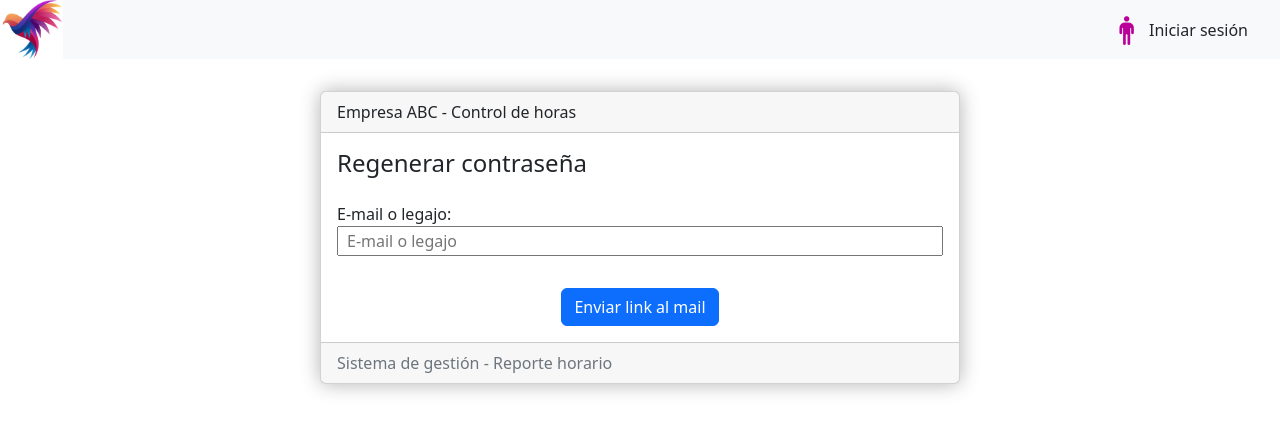
After one commit to dollycalvo/sgpartes, a Django app: page /regenerar in a window 1280 px wide. The commit adds this page. Shown: the top 432 px of the page. Run offline with Django 3.2, Linux system fonts and the light colour scheme.

Commit message:
Sistema de regeneración de contraseñas completo

```diff
--- a/partes/management/commands/crear_usuarios.py
+++ b/partes/management/commands/crear_usuarios.py
@@ -3,7 +3,7 @@ from partes.models import Agentes, RegistroDiario, Planilla
 from django.contrib.auth.hashers import make_password
 
 class Command(BaseCommand):
-    help = 'Closes the specified poll for voting'
+    help = 'Agrega o actualiza usuarios al sistema'
 
     # def add_arguments(self, parser):
     #     parser.add_argument('poll_ids', nargs='+', type=int)
--- a/partes/models.py
+++ b/partes/models.py
@@ -21,3 +21,7 @@ class RegistroDiario(models.Model):
     dia = models.SmallIntegerField()
     codigo = models.CharField(max_length=3)
     observaciones = models.TextField()
+
+class RegeneracionPW(models.Model):
+    agente = models.ForeignKey(Agentes, on_delete=models.DO_NOTHING, default=None)
+    codigo = models.CharField(max_length=64)
--- a/partes/static/css/sgpartes.css
+++ b/partes/static/css/sgpartes.css
@@ -112,3 +112,12 @@
     margin-top: 0.5rem;
     width: 100%;
 }
+
+.link-regenerar {
+    margin-top: 1rem;
+}
+
+.link-regenerar:hover {
+    text-decoration: underline;
+    color: var(--color-frambuesa);
+}
--- a/partes/templates/login.html
+++ b/partes/templates/login.html
@@ -4,7 +4,7 @@
 {% block contenido %}
 <form method="post" action="/login">
     {% csrf_token %}
-    {% if mensaje and mensaje != "NADA" %}
+    {% if mensaje and mensaje != "" %}
     <div class="alert alert-success auto-hide-5s" role="success">
         {{ mensaje }}
     </div>
@@ -26,6 +26,9 @@
                         <input id="txtPassword" type="password" name="login_password" placeholder="Contraseña" class="px-05rem" required>
                     </div>
                 </div>
+                <div class="regenerar-pw">
+                    <a class="nav-item nav-link link-regenerar" href="regenerar">Hacé click acá para regenerar tu contraseña</a>
+                </div>
                 <div class="mensaje-error-login">
                     {{ mensaje_error }}
                 </div>
--- /dev/null
+++ b/partes/templates/regenerar.html
@@ -0,0 +1,61 @@
+{% extends "base.html" %}
+
+{% block titulo %} Regenerar contraseña {% endblock %}
+{% block contenido %}
+<form method="post" action="/regenerar">
+    {% csrf_token %}
+
+    <input type="hidden" name="accion" value="{{accion}}">
+    {% if codigo %}
+    <input type="hidden" name="codigo" value="{{codigo}}">
+    {% endif %}
+
+    {% if not mensaje or mensaje == "" %}
+    <div class="d-flex justify-content-center">
+        <div class="card card-login">
+            <div class="card-header">
+                Empresa ABC - Control de horas
+            </div>
+            <div class="card-body">
+                <h4 class="card-title">Regenerar contraseña</h4>
+                <div class="d-flex flex-column">
+                    <div class="d-flex flex-column mt-1rem">
+                        <label for="txtUsername">E-mail o legajo:</label>
+                        <input {% if usuario_previo %}value="{{usuario_previo}}" {% endif %}id="txtUsername" type="text" name="username" placeholder="E-mail o legajo" class="px-05rem" required>
+                    </div>
+                    {% if accion == acciones.1 %}
+                    <div class="d-flex flex-column mt-1rem">
+                        <label for="txtPassword">Contraseña:</label>
+                        <input id="txtPassword" type="password" name="password" placeholder="Contraseña" class="px-05rem" required>
+                    </div>
+                    <div class="d-flex flex-column mt-1rem">
+                        <label for="txtPassword">Repetir contraseña:</label>
+                        <input id="txtPassword" type="password" name="confirmar_password" placeholder="Contraseña" class="px-05rem" required>
+                    </div>
+                    {% endif %}
+                </div>
+                <div class="mensaje-error-login">
+                    {{ mensaje_error }}
+                </div>
+                <div class="text-center mt-2rem">
+                    <button class="btn btn-primary">
+                        {% if accion == acciones.0 %}
+                        Enviar link al mail
+                        {% else %}
+                        Guardar contraseña
+                        {% endif %}
+                    </button>
+                </div>
+            </div>
+            <div class="card-footer text-muted">
+                Sistema de gestión - Reporte horario
+            </div>
+        </div>
+    </div>
+    {% else %}
+    <div class="alert alert-success" role="success">
+        {{ mensaje }}
+    </div>
+    {% endif %}
+</form>
+{% endblock %}
--- a/partes/urls.py
+++ b/partes/urls.py
@@ -6,5 +6,6 @@ urlpatterns = [
     path('seleccionfecha', views.seleccionfecha, name='seleccionfecha'),
     path('login', views.login, name='login'),
     path('planilla', views.planilla, name="planilla"),
-    path('error', views.error, name="error")
+    path('error', views.error, name="error"),
+    path('regenerar', views.regenerar, name="regenerar")
 ]
--- a/partes/views.py
+++ b/partes/views.py
@@ -1,9 +1,10 @@
-import datetime
+import hashlib
 import calendar
-from partes.models import Agentes, Planilla, RegistroDiario
+from datetime import datetime
+from partes.models import Agentes, Planilla, RegistroDiario, RegeneracionPW
 from partes.forms import FormSeleccionFecha
 from django.http import HttpResponseRedirect
-from django.contrib.auth.hashers import check_password
+from django.contrib.auth.hashers import make_password, check_password
 from django.shortcuts import render
 from django.core.mail import send_mail
 
@@ -22,6 +23,8 @@ nombresMeses = [{"ID": 1, "Nombre": "Enero"},
                 {"ID": 12, "Nombre": "Diciembre"}]
 
 def inicio(request):
+    if "errores_intentos" in request.session:
+        del request.session['errores_intentos']
     return render(request, 'index.html')
 
 
@@ -165,7 +168,7 @@ def seleccionfecha(request):
             return HttpResponseRedirect('/planilla')
     else:
         form = FormSeleccionFecha()
-    fechaActual = datetime.datetime.now()
+    fechaActual = datetime.now()
     mesActual = fechaActual.month
     anioActual = fechaActual.year
     anios = list(range(anioActual - 3, anioActual + 2))
@@ -237,3 +240,104 @@ def error(request):
             if request.GET['cod'] == "1":
                 mensaje = "Demasiados intentos incorrectos de inicio de sesión"
     return render(request, 'error.html', {"mensaje": mensaje})
+
+
+
+def regenerar(request):
+    MAX_ERRORES = 2
+    acciones = ["pedir_email", "form_regenerar", "crear_pw"]
+    if request.method == 'POST':
+        # En el POST hay dos posibilidades:
+        if "accion" in request.POST:
+            # Tomamos el email y generamos el código para enviarle el link
+            if request.POST["accion"] == acciones[0]:
+                usuario = request.POST['username'].strip()
+                if usuario.find("@") != -1:
+                    agentes = Agentes.objects.filter(email_agente = usuario)
+                elif usuario.isnumeric():
+                    agentes = Agentes.objects.filter(legajo = usuario)
+                else:
+                    mensaje_error = "La información ingresada no corresponde a ningún usuario activo"
+                    return render(request, "regenerar.html", {"mensaje_error": mensaje_error, "acciones": acciones, "accion": acciones[0]})
+                # Al llegar aquí, deberíamos tener la consulta hecha (aunque no haya coincidencias)
+                if len(agentes) == 1:
+                    agente = agentes[0]
+                    # Primero verificamos que no exista otro previo, o sino lo actualizamos
+                    RegeneracionPW.objects.filter(agente_id = agente.id).delete()
+                    # Creamos el link y lo enviamos por e-mail
+                    str2hash = agente.email_agente + str(datetime.now())
+                    nuevo_codigo = hashlib.sha256(str2hash.encode()).hexdigest()
+                    regPW = RegeneracionPW(agente_id = agente.id, codigo = nuevo_codigo)
+                    regPW.save()
+                    # Enviamos el e-mail
+                    base_url = request.build_absolute_uri('/')[:-1].strip("/")
+                    cuerpo_email = "Estimado(a) " + agente.nombres + " " + agente.apellidos + ",\n"
+                    cuerpo_email += "por favor, ingrese al siguiente link (si no funciona, copie y pegue en su navegador), "
+                    cuerpo_email += "e ingrese su e-mail o legajo, nueva contraseña y confirmación.\n\n" + base_url
+                    cuerpo_email += "/regenerar?codigo=" + str(regPW.codigo) + "\n\nAdministradores del Sistema"
+                    send_mail(
+                        "Instrucciones para regenerar su contraseña",
+                        cuerpo_email,
+                        # webmaster@sistema.com,
+                        # [agente.email_agente],
+                        'webmaster@cguimaraenz.com',
+                        ['webmaster@cguimaraenz.com'],
+                        fail_silently=False)
+                    # Y redireccionamos con el mensaje de éxito
+                    mensaje = "Se ha envíado un correo electrónico a su casilla con información para regenerar su contraseña"
+                    return render(request, "regenerar.html", {"mensaje": mensaje})
+                else:
+                    mensaje_error = "La información ingresada no corresponde a ningún usuario activo"
+                    return render(request, "regenerar.html", {"mensaje_error": mensaje_error, "acciones": acciones, "accion": acciones[0]})
+            else:
+                # O tomamos el mail, el nuevo password, la confirmación, y verificamos que coincida con el codigo
+                codigo = request.POST["codigo"]
+                pw = request.POST["password"]
+                confirmar_pw = request.POST["confirmar_password"]
+                if pw != confirmar_pw:
+                    mensaje_error = "La contraseña y la confirmación no coinciden"
+                    return render(request, 'regenerar.html', {"mensaje_error": mensaje_error, "acciones": acciones, "accion": acciones[1], "codigo": request.POST["codigo"]})
+                usuario = request.POST['username'].strip()
+                if usuario.find("@") != -1:
+                    agentes = Agentes.objects.filter(email_agente = usuario)
+                elif usuario.isnumeric():
+                    agentes = Agentes.objects.filter(legajo = usuario)
+                if len(agentes) == 1:
+                    # Si hay un usuario, seguimos con la verificación
+                    agente = agentes[0]
+                    regsPW = RegeneracionPW.objects.filter(agente_id = agente.id)
+                    if len(regsPW) == 1:
+                        if regsPW[0].codigo == codigo:
+                            # Regeneramos el password
+                            agente.password = make_password(pw)
+                            agente.save()
+                            # Elimino el código para que no se vuelva a utilizar
+                            regsPW.delete()
+                            mensaje = "La contraseña se ha regenerado correctamente. Ya puede utilizarla para iniciar sesión"
+                            return render(request, 'regenerar.html', {"mensaje": mensaje, "acciones": acciones, "accion": acciones[2], "codigo": request.POST["codigo"]})
+                        else:
+                            mensaje_error = "Hay un error en el código suministrado. Verifique que el correo electrónico desde el cual siguió el link sea el más reciente."
+                            return render(request, 'regenerar.html', {"mensaje_error": mensaje_error, "acciones": acciones, "accion": acciones[2], "codigo": request.POST["codigo"]})
+                    else:
+                        mensaje_error = "No existe ningún pedido de regeneración de contraseña para este usuario!"
+                        return render(request, 'regenerar.html', {"mensaje_error": mensaje_error, "acciones": acciones, "accion": acciones[2], "codigo": request.POST["codigo"]})
+                else:
+                    # Sino, mensaje de error
+                    if 'errores_intentos' in request.session:
+                        if request.session['errores_intentos'] > 1:
+                            request.session['errores_intentos'] -= 1
+                            mensaje_error = "Los datos de usuario ingresados son incorrectos. Restan " + str(request.session['errores_intentos']) + " intentos"
+                            return render(request, 'regenerar.html', {"mensaje_error": mensaje_error, "acciones": acciones, "accion": acciones[1], "codigo": request.POST["codigo"], "errores_intentos": request.session['errores_intentos']})
+                        else:
+                            del request.session['errores_intentos']
+                            return render(request, "error.html", {"mensaje": "Demasiados intentos incorrectos para regenerar la contraseña"})
+                    else:
+                        request.session['errores_intentos'] = MAX_ERRORES
+                        mensaje_error = "Los datos de usuario ingresados son incorrectos. Restan " + str(request.session['errores_intentos']) + " intentos"
+                        return render(request, 'regenerar.html', {"mensaje_error": mensaje_error, "acciones": acciones, "accion": acciones[1], "codigo": request.POST["codigo"], "errores_intentos": request.session['errores_intentos']})
+        return render(request, "error.html")
+    else: # GET method
+        if 'codigo' in request.GET: # si viene desde el link enviado a su email
+            return render(request, 'regenerar.html', {"acciones": acciones, "accion": acciones[1], "codigo": request.GET["codigo"]})
+        else: # si viene desde el login, simplemente mostramos el formulario con el campo email
+            return render(request, 'regenerar.html', {"acciones": acciones, "accion": acciones[0]})
```
Also changed, not shown: partes/management/commands/ver_regeneracion.py (added, +14 -0 lines), README.md, partes/migrations/0002_regeneracionpw.py (added), soportes.db.sqlite3.
